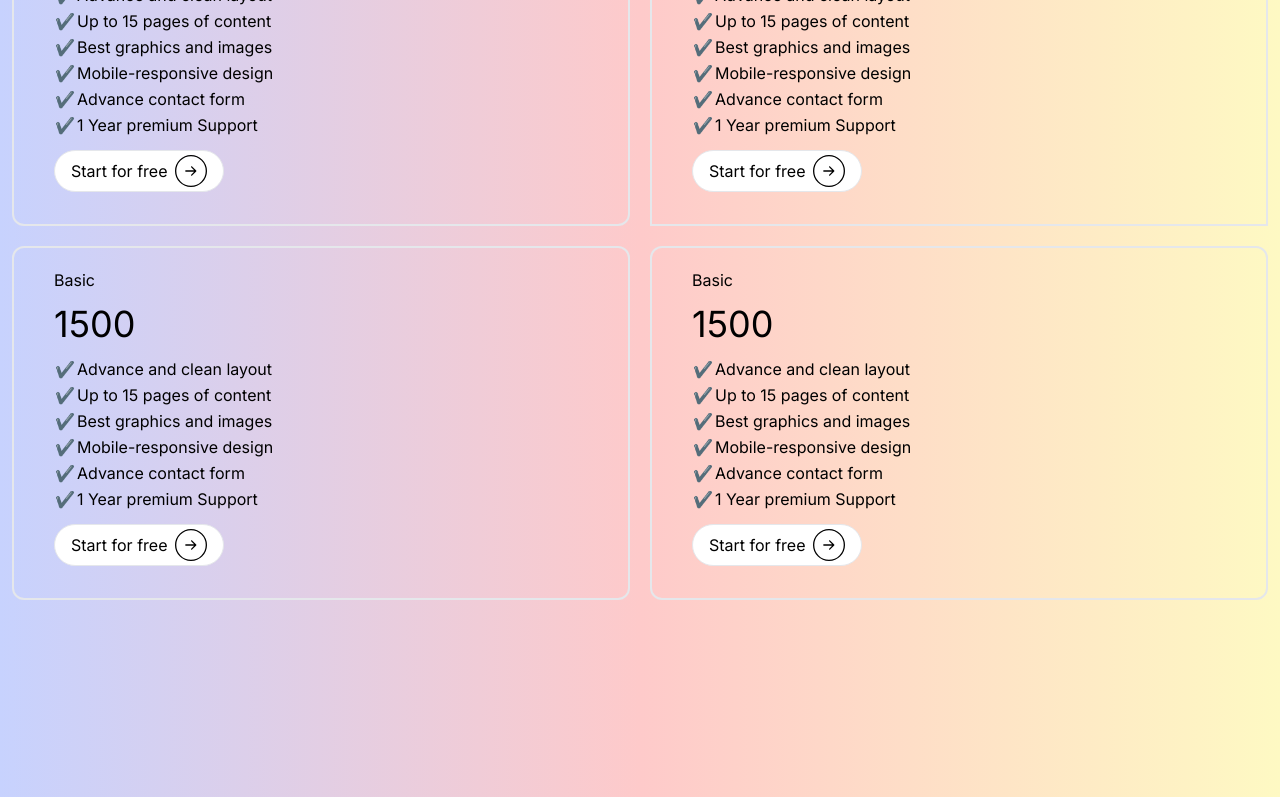
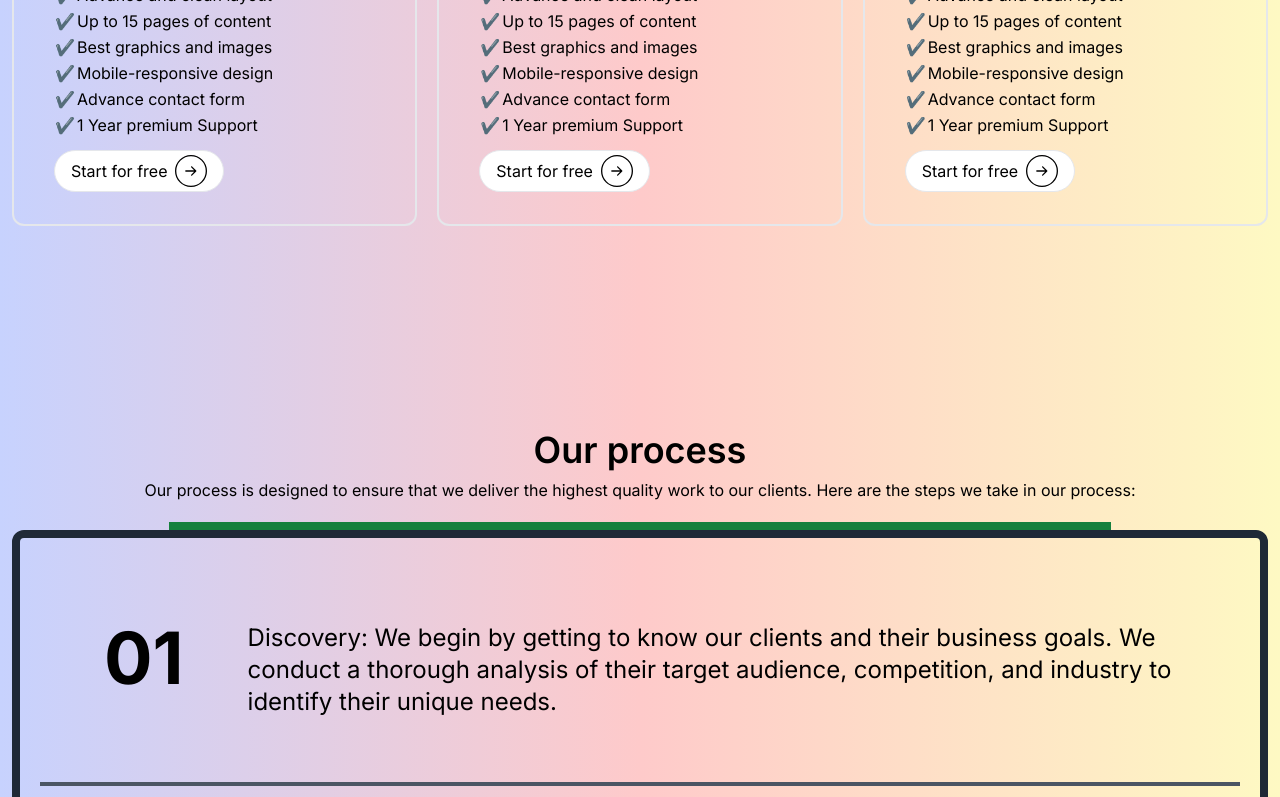
Before and after one commit to faizulsami/Agency-Portfolio, a Next.js app: page / in a window 1280 px wide. Shown: the part 1022-1819 px from the top of the page. Built offline with nearby package versions, Linux system fonts and the light colour scheme.

Commit message:
price done

```diff
--- a/src/app/(home)/Pricing.jsx
+++ b/src/app/(home)/Pricing.jsx
@@ -5,9 +5,9 @@ const Pricing = () => {
 
     return (
         <div className='mt-24 md:my-28 '>
-            <div className='grid grid-cols-1 md:grid-cols-2 text-center gap-5 lg:text-left '>
+            <div className='grid grid-cols-1  lg:grid-cols-3 text-center gap-5 lg:text-left '>
 
-                <div className='border-2 lg::w-80 rounded-xl py-5 p-10' >
+                <div className='border-2  rounded-xl py-5 p-10' >
                     <h2>
                         Basic
                     </h2>
@@ -66,7 +66,7 @@ const Pricing = () => {
                     </div>
                 </div>
 
-                <div className='border-2 lg::w-80rounded-xl py-5 p-10' >
+                <div className='border-2 rounded-xl py-5 p-10' >
                     <h2>
                         Basic
                     </h2>
@@ -124,7 +124,7 @@ const Pricing = () => {
                     </div>
                 </div>
 
-                <div className='border-2 lg::w-80  rounded-xl py-5 p-10 ' >
+                <div className='border-2   rounded-xl py-5 p-10 ' >
                     <h2>
                         Basic
                     </h2>
@@ -181,63 +181,7 @@ const Pricing = () => {
                         </div>
                     </div>
                 </div>
-                <div className='border-2  lg::w-80 rounded-xl py-5 p-10 ' >
-                    <h2>
-                        Basic
-                    </h2>
-                    <p className='text-4xl py-3'> 1500</p>
 
-                    <p>
-
-                    </p>
-
-                    <table className='flex justify-center lg:justify-start'>
-                        <tbody>
-                            <tr>
-                                <td>✔️</td>
-                                <td>Advance and clean layout</td>
-                            </tr>
-                            <tr>
-                                <td>✔️</td>
-                                <td>Up to 15 pages of content</td>
-                            </tr>
-                            <tr>
-                                <td>✔️</td>
-                                <td>Best graphics and images</td>
-                            </tr>
-                            <tr>
-                                <td>✔️</td>
-                                <td>Mobile-responsive design</td>
-                            </tr>
-                            <tr>
-                                <td>✔️</td>
-                                <td>Advance contact form</td>
-                            </tr>
-                            <tr>
-                                <td>✔️</td>
-                                <td>1 Year premium Support</td>
-                            </tr>
-                        </tbody>
-                    </table>
-                    <div className=' flex justify-center items-center lg:justify-start lg:w-44 py-3'>
-                        <div className=' border rounded-full bg-white flex py-1 items-center  px-4'>
-                            <p>Start for free</p>
-                            <button >
-                                <svg
-                                    className=" h-8 ml-2 "
-                                    viewBox="0 0 74 74"
-                                    fill="none"
-                                >
-                                    <circle cx="37" cy="37" r="35.5" stroke="black" strokeWidth="3"></circle>
-                                    <path
-                                        d="M25 35.5C24.1716 35.5 23.5 36.1716 23.5 37C23.5 37.8284 24.1716 38.5 25 38.5V35.5ZM49.0607 38.0607C49.6464 37.4749 49.6464 36.5251 49.0607 35.9393L39.5147 26.3934C38.9289 25.8076 37.9792 25.8076 37.3934 26.3934C36.8076 26.9792 36.8076 27.9289 37.3934 28.5147L45.8787 37L37.3934 45.4853C36.8076 46.0711 36.8076 47.0208 37.3934 47.6066C37.9792 48.1924 38.9289 48.1924 39.5147 47.6066L49.0607 38.0607ZM25 38.5L48 38.5V35.5L25 35.5V38.5Z"
-                                        fill="black"
-                                    ></path>
-                                </svg>
-                            </button>
-                        </div>
-                    </div>
-                </div>
             </div>
         </div>
     );
```
